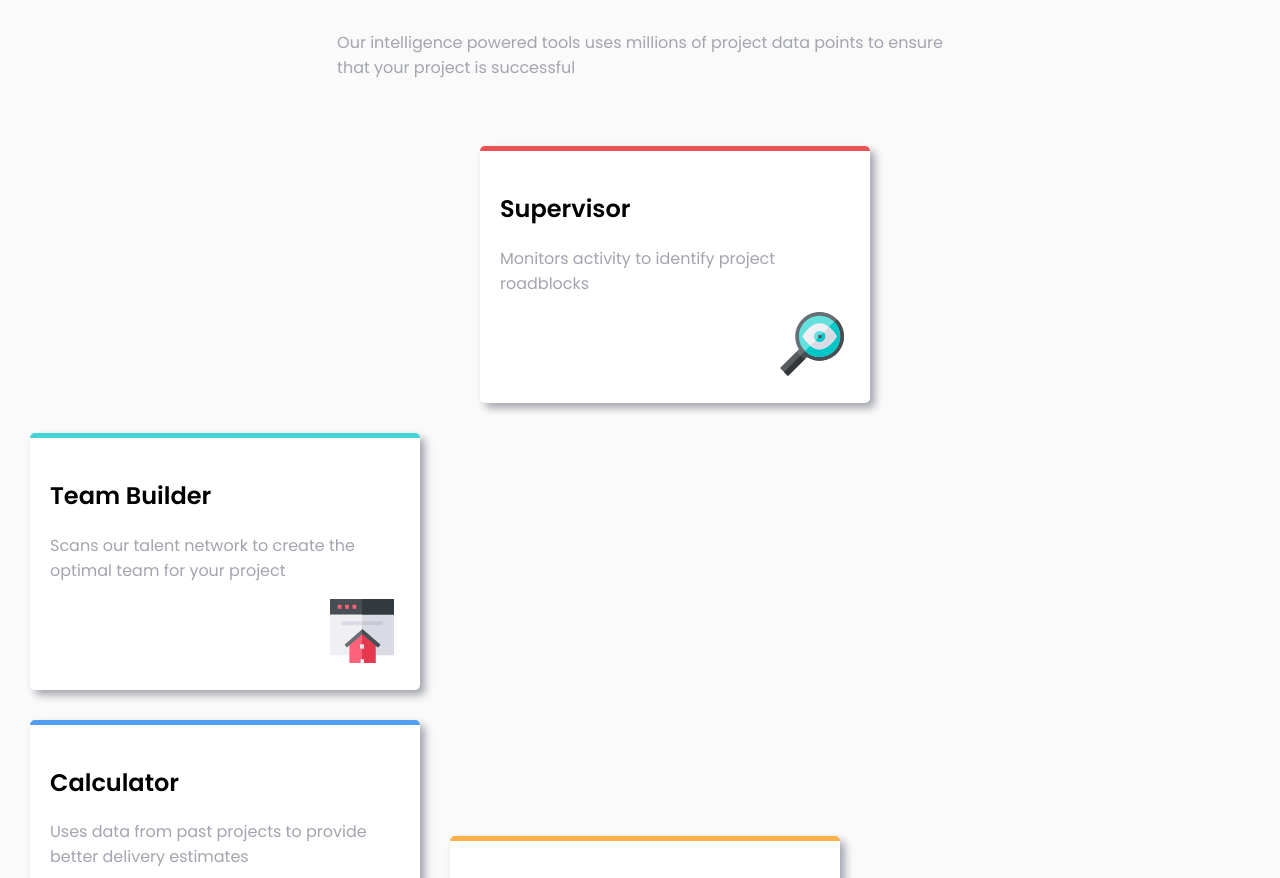
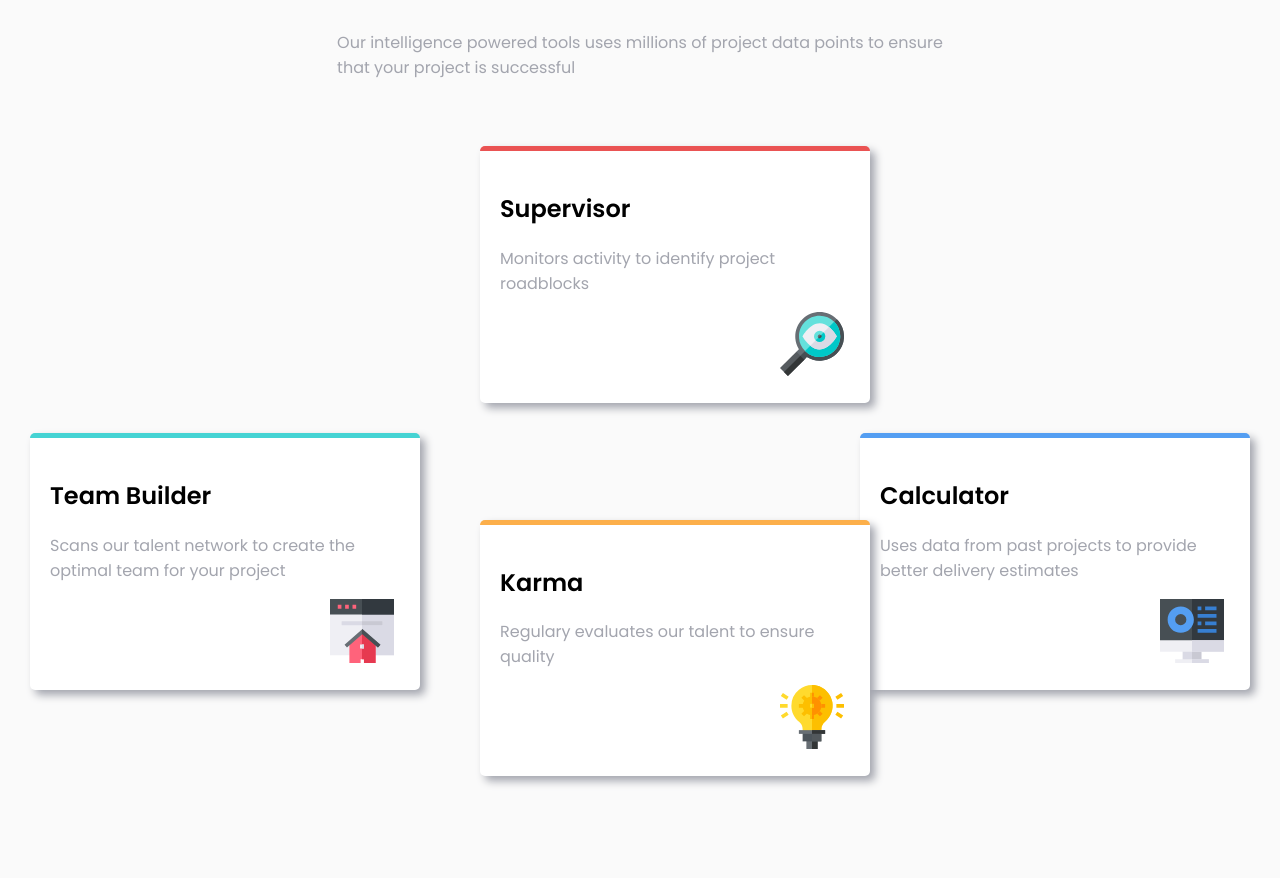
Before and after one commit to AceKahuna/four-card-feature, a plain HTML site: page index.html in a window 1280 px wide. Shown: the part 170-1048 px from the top of the page. Drawn offline with Linux system fonts and the light colour scheme.

Commit message:
corrected erros on HTMl

```diff
--- a/index.css
+++ b/index.css
@@ -78,9 +78,10 @@ h2{
 /*Middle cards*/
 
 .middle-cards{
-    display: inline-block;
+    display: flex;
+    flex-wrap: nowrap;
     position: relative;
-    justify-content: row;
+    justify-content: space-between;
 }
 
 /*team-builder*/
--- a/index.html
+++ b/index.html
@@ -2,8 +2,9 @@
 <html lang="en">
 <head>
     <meta charset="UTF-8">
+
     <meta name="viewport" content="width=device-width, initial-scale=1.0">
-    <link rel="icon" type="image/png" sizes="32x32" href="images/favicon-32x32.png">
+    <link rel="icon" type="icon/png"  href="./images/favicon-32x32.png">
     <link rel="stylesheet" href="index.css">
     <title>Frontend Mentor | Four card feature section</title>
 </head>
@@ -30,7 +31,7 @@
             <img src="images/icon-supervisor.svg" alt="supervisor">
         </section>
 
-        <div class="middle-cards"></div>
+        <div class="middle-cards">
         <!--team builder-->
         <section class="team">
             <h2>Team Builder</h2>
@@ -44,7 +45,8 @@
             <p>Uses data from past projects to provide better delivery estimates</p>
             <img src="images/icon-calculator.svg" alt="--calculator--">
         </section>
-    </div>
+        </div>
+
          <!--karma-->
          <section class="karma">
             <h2>Karma</h2>
```
